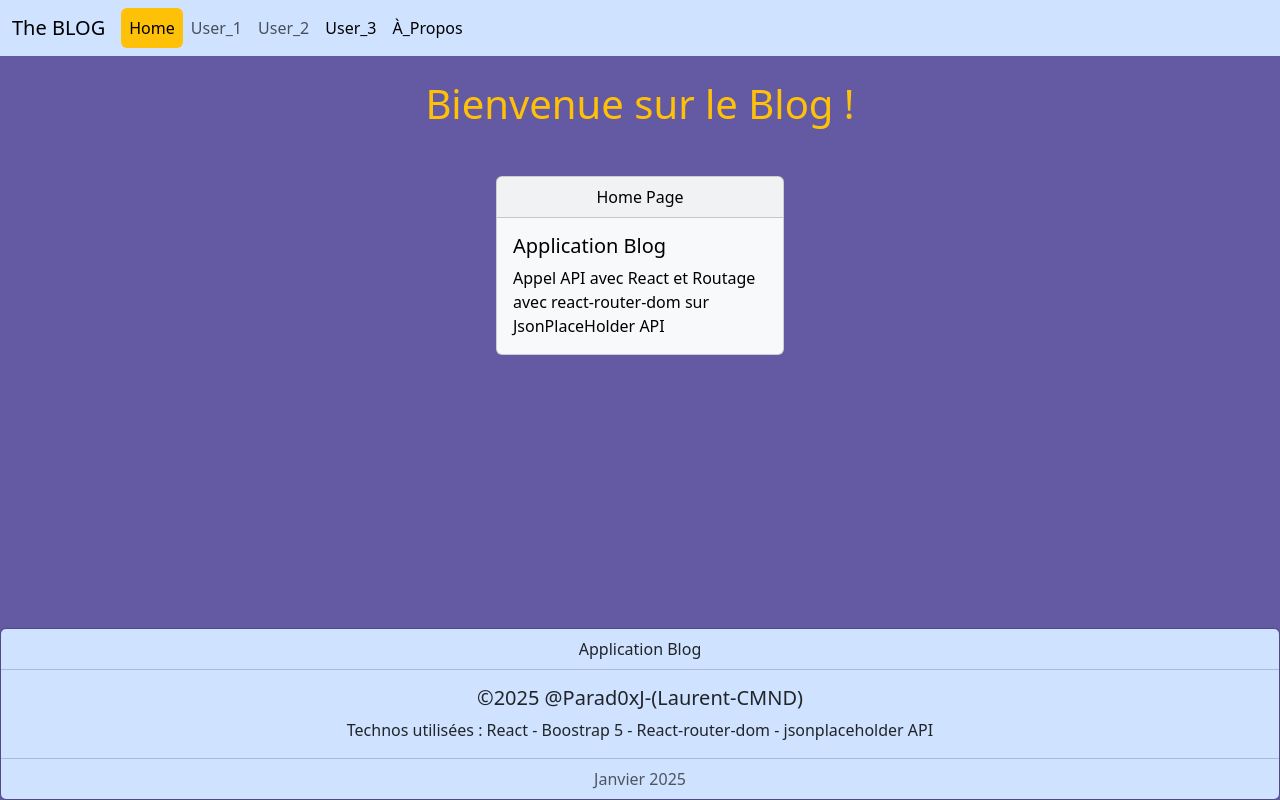
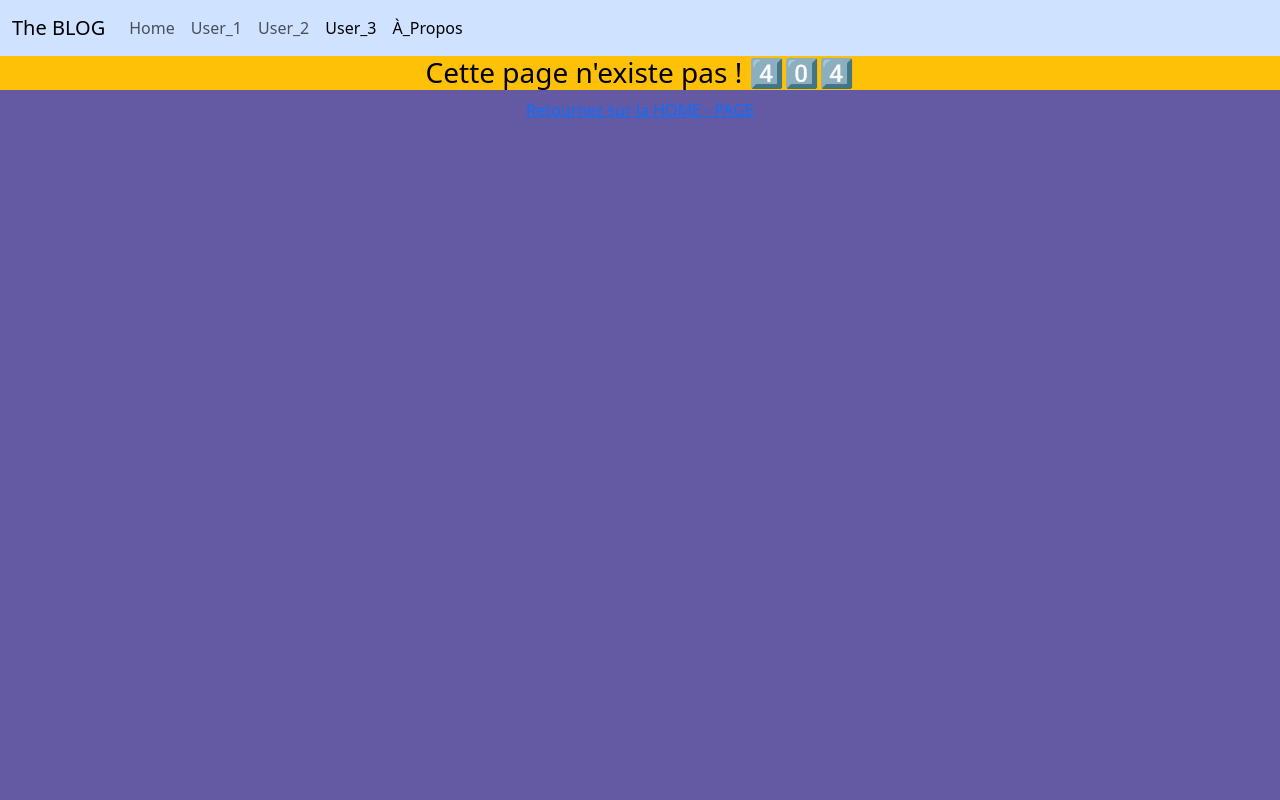
Before and after one commit to Parad0xJ/blogapp1, a React (Vite) app: page / in a window 1280 px wide. Built offline with nearby package versions, Linux system fonts and the light colour scheme.

Commit message:
modif home app nav

```diff
--- a/src/App.jsx
+++ b/src/App.jsx
@@ -14,7 +14,7 @@ function App() {
       <BrowserRouter>
         <NavBar />
         <Routes>
-          <Route path="/" element={<Home />} />
+          <Route path="Home" element={<Home />} />
           <Route path="User/:id" element={<User />} />
           <Route path="*" element={<NotFound />} />
           <Route path="Apropos" element={<Apropos />} />
--- a/src/NavBar.jsx
+++ b/src/NavBar.jsx
@@ -33,7 +33,10 @@ export default function NavBar() {
         </button>
         <div className="collapse navbar-collapse" id="navbarNavAltMarkup">
           <div className="navbar-nav">
-            <NavLink to="/" className={({ isActive }) => stylesLink(isActive)}>
+            <NavLink
+              to="/Home"
+              className={({ isActive }) => stylesLink(isActive)}
+            >
               Home
             </NavLink>
             <NavLink
```
